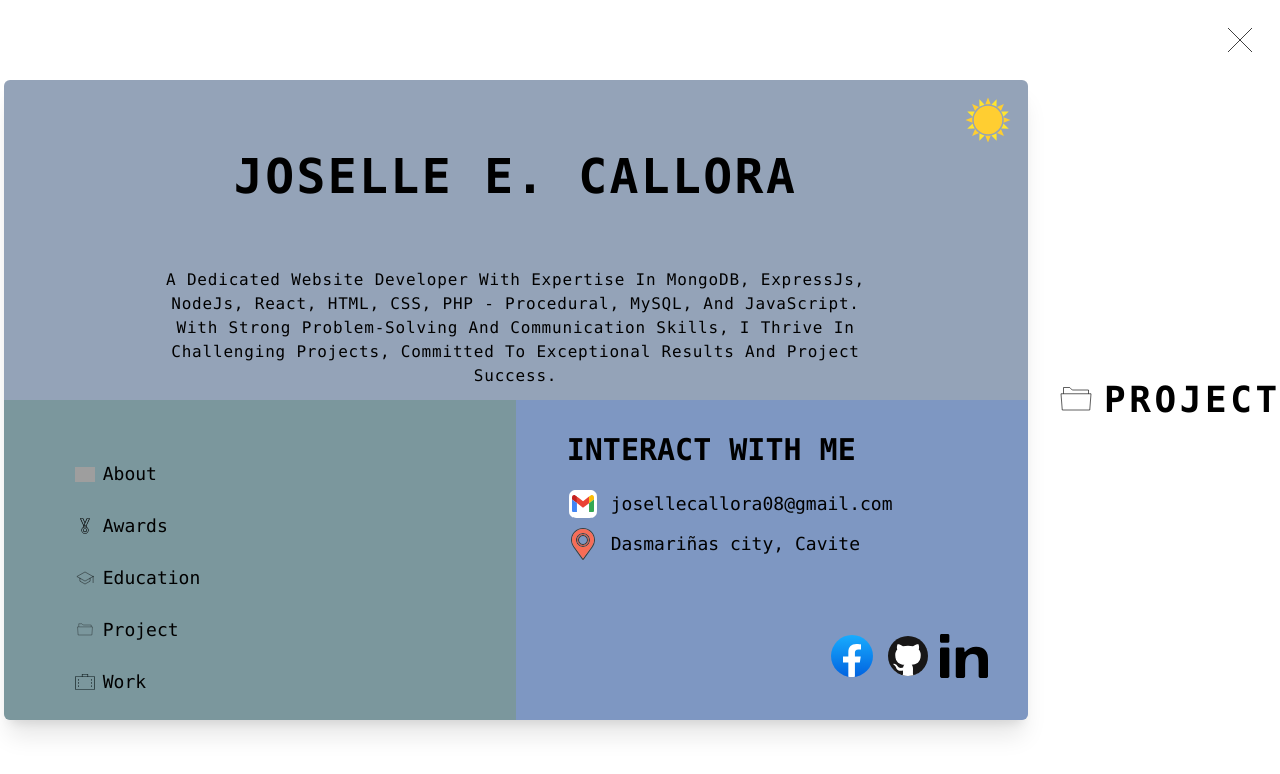
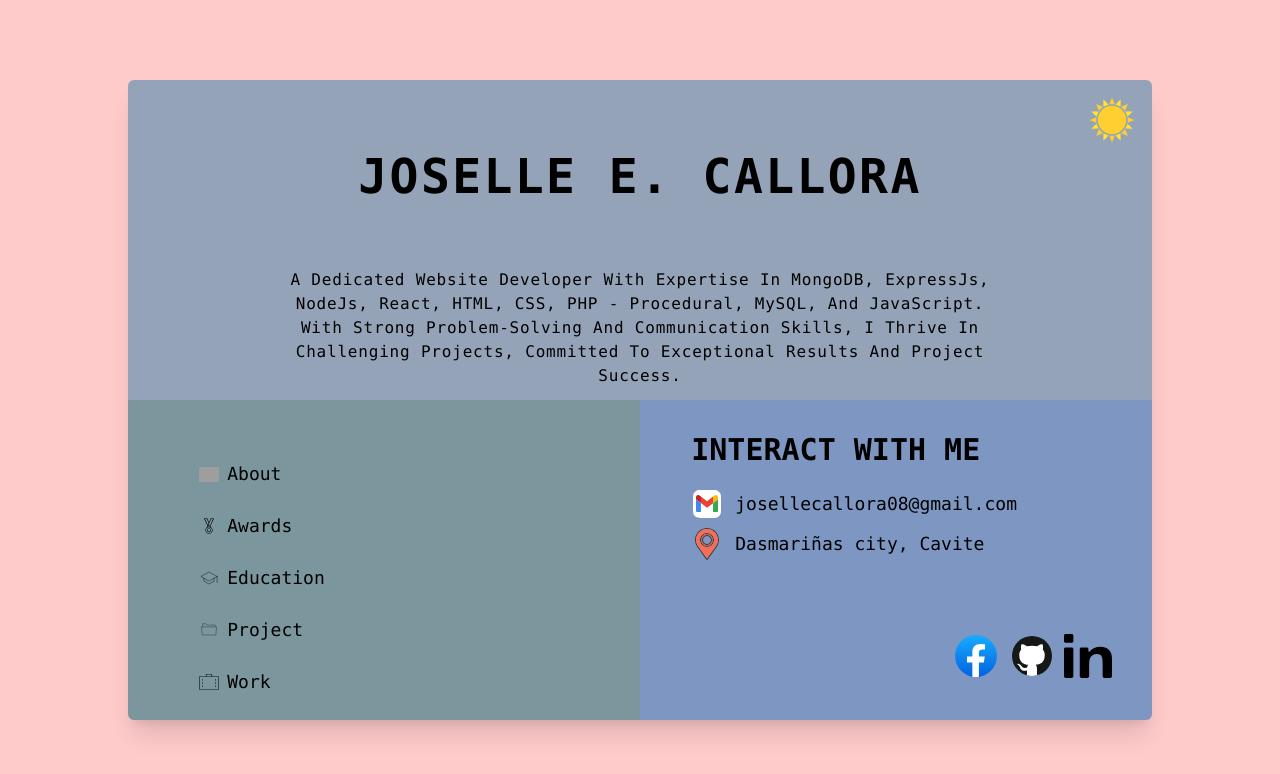
Before and after one commit to josellecallora08/portfolio, a React (Vite) app: page / in a window 1280 px wide. Shown: the top 774 px of the page. Built offline with nearby package versions, Linux system fonts and the light colour scheme; grey boxes are pictures that could not be loaded.

Commit message:
Revert Changes

```diff
--- a/src/component/Project.jsx
+++ b/src/component/Project.jsx
@@ -6,8 +6,8 @@ import d_project from '/portfolio2-dark-icon.svg'
 
 const Project = ({projectModal, setProjectModal, is_theme_dark}) => {
   return (
-    <section id="project" className={``}>
-      <div className={``} >
+    <section id="project" className={`absolute ${projectModal ? 'open' : 'hidden fade-out'} justify-center items-center w-full h-full`}>
+      <div className={`relative w-screen h-screen grid grid-rows-2 md:flex md:flex-wrap md:w-3/5 md:h-4/5 m-auto rounded-md bg-slate-300 md:bg-slate-200 dark:bg-black duration-500 shadow-xl`} >
         <h2 className='relative flex gap-2 text-2xl w-4/5 mx-auto h-fit py-10 md:text-4xl uppercase font-semibold font-mono group cursor-default tracking-widest dark:text-slate-300 bounce'>
         <img src={is_theme_dark ? d_project : project} className='w-8 h-8 md:w-16 md:h-10' alt="" /> Project
         </h2>
--- a/src/page/Home.jsx
+++ b/src/page/Home.jsx
@@ -78,7 +78,7 @@ const Home = () => {
 
 
   return (
-    <div className={`w-full h-screen flex items-center`}>
+    <div className={`w-full h-screen flex items-center bg-red-200`}>
        <div className={`relative w-screen h-screen grid md:flex md:flex-wrap md:w-4/5 md:h-4/5 m-auto rounded-md bg-slate-200 md:bg-slate-400 dark:bg-black/50 shadow-xl open-card ${awardsModal || aboutModal || educationModal || projectModal || workModal ? 'duration-500 opacity-0' : ''}`}>
             <div className={`w-4/5 h-4/5 md:w-full md:h-3/6 flex flex-wrap items-center justify-center  m-auto text-center  bounce`}>
                 <article className='mt-8'>
```
